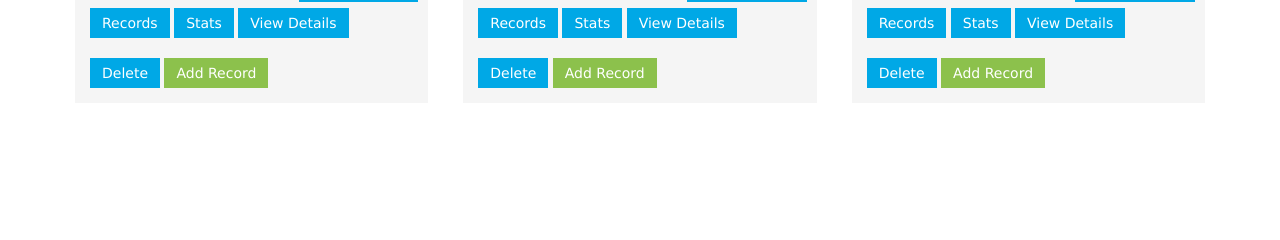
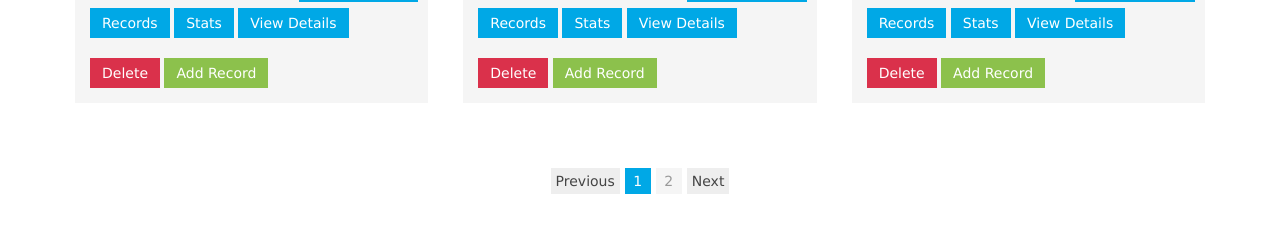
Before and after one commit to samarthbhargav/feedback-ml, a Flask app: page / in a window 1280 px wide. Shown: the part 288-528 px from the top of the page. Run offline with Flask 2, Linux system fonts and the light colour scheme; a database or web service that is not in the repository returns one stand-in record (values such as "Sample title"); data that the repository does not hold is empty.

Commit message:
modified UI components

```diff
--- a/feedback-front/main.py
+++ b/feedback-front/main.py
@@ -1,15 +1,68 @@
 from flask import Flask
 from flask import render_template
 from flask import request, flash
+from flask import redirect
 import json
 import requests
 from client import FeedBackClient
+from math import ceil
 
 
 app = Flask(__name__)
 
 client = FeedBackClient()
 
+class Pagination(object):
+
+    def __init__(self, page, per_page, total_count):
+        self.page = page
+        self.per_page = per_page
+        self.total_count = total_count
+
+    @property
+    def pages(self):
+        return int(ceil(self.total_count / float(self.per_page)))
+
+    @property
+    def has_prev(self):
+        return self.page > 1
+
+    @property
+    def has_next(self):
+        return self.page < self.pages
+
+    def iter_pages(self, left_edge=2, left_current=2,
+                   right_current=5, right_edge=2):
+        last = 0
+        for num in xrange(1, self.pages + 1):
+            if num <= left_edge or \
+               (num > self.page - left_current - 1 and \
+                num < self.page + right_current) or \
+               num > self.pages - right_edge:
+                if last + 1 != num:
+                    yield None
+                yield num
+                last = num
+PER_PAGE = 9
+
+@app.route('/', defaults={'page': 1})
+@app.route('/page/<int:page>')
+def index(page):
+    stats = client.fetch_dataset_statistics()
+    datasetFields = client.fetch_dataset_fields()
+    # break it up into chunks of 3
+    stat_chunks = chunks(stats, 3)
+    count = len(stats)
+    pagination = Pagination(page, PER_PAGE, count)
+    if not pagination and page != 1:
+        abort(404)
+    return render_template("index.html", stats = stats, datasetFields = datasetFields, stat_chunks = stat_chunks, pagination=pagination)
+
+def url_for_other_page(page):
+    args = "http://localhost:9999/stats/datasets"
+    args['page'] = page
+    return url_for('index.html',**args)
+app.jinja_env.globals['url_for_other_page'] = url_for_other_page
 
 def chunks(l, n):
     n = max(1, n)
@@ -19,15 +72,16 @@ def chkNotNoneAndNotEmpty(value, name):
     print "value", value
     if value is None or len(value) == 0:
         raise ValueError("{} cannot be empty".format(name))
-
+'''
 @app.route("/")
 def index():
     stats = client.fetch_dataset_statistics()
     datasetFields = client.fetch_dataset_fields()
     # break it up into chunks of 3
     stat_chunks = chunks(stats, 3)
+    limit = 9
     return render_template("index.html", stats = stats, datasetFields = datasetFields, stat_chunks = stat_chunks)
-
+'''
 
 @app.route("/stats/")
 def stats_page():
--- a/feedback-front/static/css/styles.css
+++ b/feedback-front/static/css/styles.css
@@ -55,3 +55,19 @@ html {
     padding: .1em .25em;
     font-size: 150%;
 }
+
+#fieldName{
+    display: inline-block;
+}
+
+#fieldType{
+    display: inline-block;
+}
+
+#fieldName label{
+    display: block;
+}
+
+#fieldType label{
+    display: block;
+}
--- a/feedback-front/static/js/feedback.js
+++ b/feedback-front/static/js/feedback.js
@@ -95,6 +95,27 @@ var FeedBackClient = function(name) {
 
         return false;
     };
+
+    this.removeDataset = function(dataset) {
+
+      $.ajax({
+                type: "DELETE",
+                url: this.baseURL + "/dataset/" + dataset,
+                contentType: "application/json",
+                crossDomain: true,
+                dataType: "json",
+                success: function( response ){
+                    // Put the plain text in the PRE tag.
+                    $( "#deleteStatus" ).text( response );
+                },
+                error: function( error ){
+                    // Log any error.
+                    $( "#deleteStatus" ).text( error );
+                    console.log( "ERROR:", error );
+                }
+            });
+    };
+
 };
 
 
--- a/feedback-front/templates/index.html
+++ b/feedback-front/templates/index.html
@@ -23,7 +23,7 @@
           </div>
           <br>
           <div>
-            <a href="#"><button class="uk-button uk-button-primary" data-uk-modal="{target:'#deleteDataset'}">Delete</button></a>
+            <a href="#"><button class="uk-button uk-button-danger" data-uk-modal="{target:'#deleteDataset'}" onclick='client.removeDataset("{{ stat.dataset }}")'>Delete</button></a>
             <a href="{{ url_for('add_record_page', dataset=stat.dataset) }}"><button class="uk-button uk-button-success">Add Record</button></a>
           </div>
         </div>
@@ -62,12 +62,12 @@
             {% for field_obj in datasetFields %}
               {% if stat.dataset == field_obj.name %}
                 {% for field_data in field_obj.fields %}
-                  <div class="uk-grid">
-                    <div class="uk-width-1-2">
+                  <div class="uk-grid-row">
+                      <div id="fieldName">
                         <label class="uk-form-label" for="ID">Field Name</label>
                         <input id="ID" type="text" value="{{field_data.name}}" autofocus disabled>
                       </div>
-                    <div class="uk-width-1-2">
+                      <div id="fieldType">
                         <label class="uk-form-label" for="ID">Field Type</label>
                         <input id="ID" type="text" value="{{field_data.type}}" autofocus disabled>
                       </div>
@@ -85,4 +85,17 @@
       {% endfor %}
     {% endfor %}
   </div>
+
+  <ul class="uk-pagination" data-uk-pagination="{ items:{{ stats|length }}, itemsOnPage:9, displayedPages : 5 }">
+    <li><a href="">Previous</a></li>
+    <li class="uk-active"><span>1</span></li>
+    <li class="uk-disabled"><span>2</span></li>
+    <li><a href="">Next</a></li>
+  </ul>
+
+  <script>
+    $('[data-uk-pagination]').on('select.uk.pagination', function(e, pageIndex){
+    alert('You have selected page: ' + (pageIndex+1));
+  });
+  </script>
 {% endblock %}
--- a/feedback-front/templates/records.html
+++ b/feedback-front/templates/records.html
@@ -65,7 +65,7 @@
             </div>
             <div class="uk-form-row">
               <label class="uk-form-label" for="label">Label</label>
-              <input id="label" type="text" placeholder="Label" value="{{record.label}}">
+              <input id="label" type="text" placeholder="Label" value="{{record.label}}" autofocus disabled>
             </div>
             {% if record.content %}
                 {% for key, value in record.content.iteritems() %}
```
Lines whose indentation alone changed are shown as unchanged.
